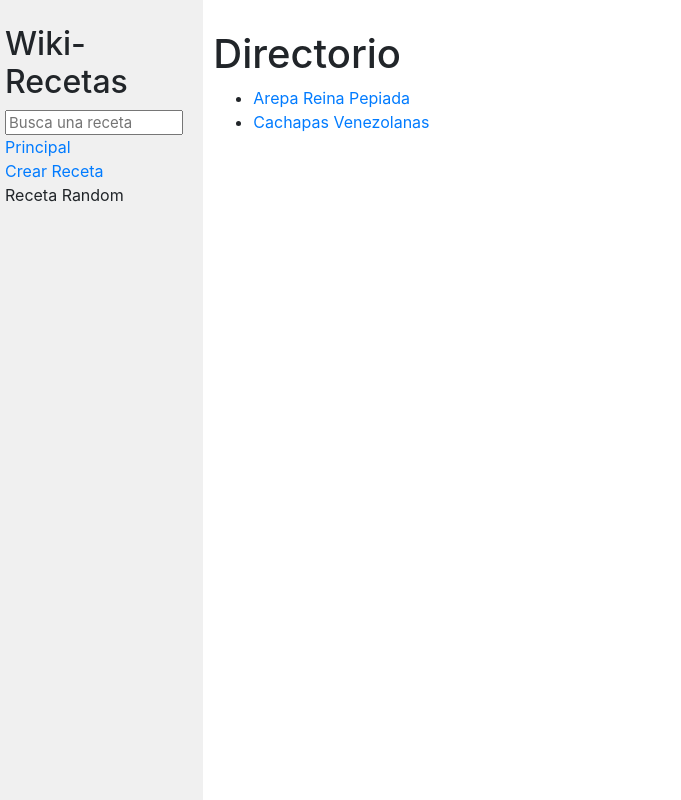
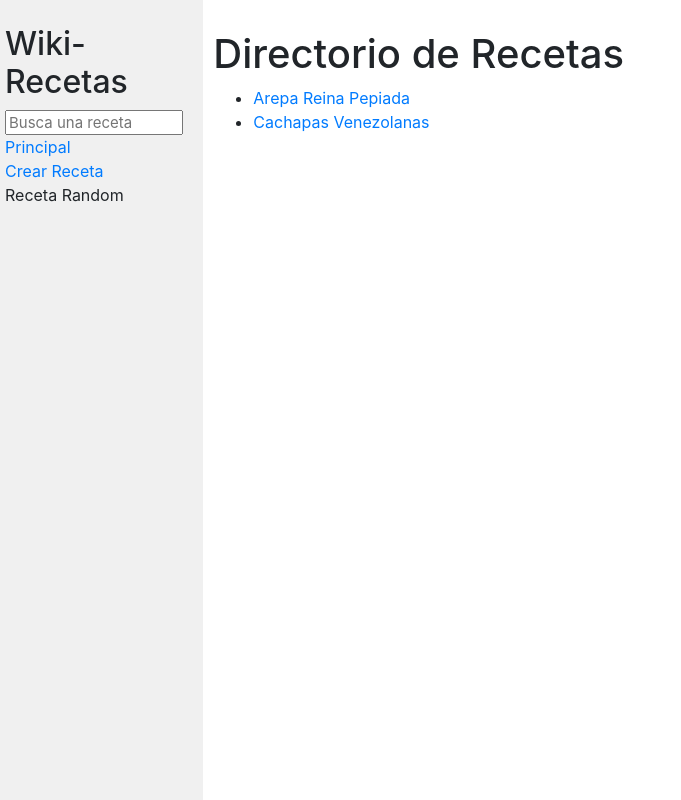
Before and after one commit to Ratakoolta/Project1-Wiki, a Django app: page / in a window 1280 px wide. Shown: the whole page, without its empty margins (0-681 px from the left). Run offline with Django 3.2, Linux system fonts and the light colour scheme; some libraries are stand-ins or nearby versions.

Commit message:
Update index.html

```diff
--- a/encyclopedia/templates/encyclopedia/index.html
+++ b/encyclopedia/templates/encyclopedia/index.html
@@ -5,7 +5,7 @@
 {% endblock %}
 
 {% block body %}
-    <h1>Directorio</h1>
+    <h1>Directorio de Recetas</h1>
 
     <ul>
         {% for entry in entries %}
```
